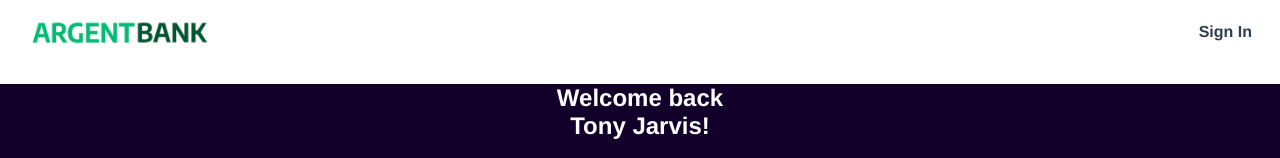
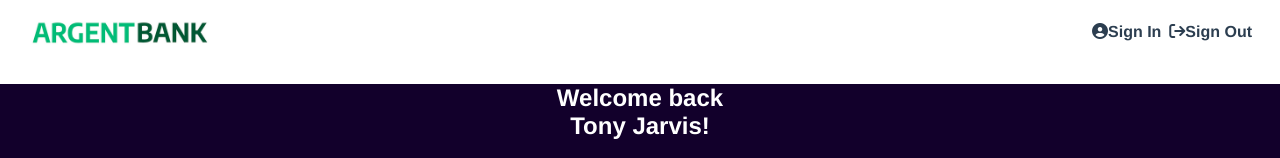
Before and after one commit to thomahawok/MonnierThomas_13_21052022, a React (Create React App) app: page /Profile in a window 1280 px wide. Shown: the top 158 px of the page. Built offline with nearby package versions, Linux system fonts and the light colour scheme; sample sign-in values are in the browser's storage.

Commit message:
fix issue logout-feature

```diff
--- a/public/index.html
+++ b/public/index.html
@@ -24,6 +24,7 @@
       work correctly both with client-side routing and a non-root public URL.
       Learn how to configure a non-root public URL by running `npm run build`.
     -->
+    <script src="https://kit.fontawesome.com/c3fed30557.js" crossorigin="anonymous"></script>
     <title>React App</title>
   </head>
   <body>
--- a/src/App.js
+++ b/src/App.js
@@ -7,10 +7,9 @@ import SignIn from './pages/SingIn'
 import Footer from './components/Footer'
 import Profile from './pages/Profile'
 import Error from './pages/Error'
-//import authContext from './contexts/authContext'
 import AuthContext from './contexts/authContext'
-import { isAuthenticatedFun } from './services/authAPI'
-//import PrivateRoute from './components/PrivateRoute'
+import authAPI from './services/authAPI'
+import PrivateRoute from './components/PrivateRoute'
 
 /**
  *
@@ -18,7 +17,9 @@ import { isAuthenticatedFun } from './services/authAPI'
  */
 
 function App() {
-  const [isAuthenticated, setIsAuthenticated] = useState(isAuthenticatedFun)
+  const [isAuthenticated, setIsAuthenticated] = useState(
+    authAPI.isAuthenticated
+  )
 
   return (
     <AuthContext.Provider value={{ isAuthenticated, setIsAuthenticated }}>
@@ -28,8 +29,10 @@ function App() {
           <Routes>
             <Route path="/" element={<Home />} />
             <Route path="/signIn" element={<SignIn />} />
-            <Route path="/Profile" element={<Profile />} />
-            {/*<PrivateRoute path="/Profile" element={<Profile />} />*/}
+            <Route path="/Profile" element={<PrivateRoute />}>
+              <Route path="/Profile" element={<Profile />} />
+            </Route>
+
             <Route path="*" element={<Error />} />
           </Routes>
         </section>
--- /dev/null
+++ b/src/components/ClearLocalStorage.js
@@ -0,0 +1,11 @@
+//@ts-check
+import { useContext } from 'react'
+
+import AuthContext from '../contexts/authContext'
+
+export function ClearLocalStorage() {
+  window.localStorage.clear()
+  console.log(useContext(AuthContext))
+  const { setIsAuthenticated } = useContext(AuthContext)
+  setIsAuthenticated(false)
+}
--- a/src/components/Header.jsx
+++ b/src/components/Header.jsx
@@ -1,13 +1,17 @@
 //@ts-check
+import { useContext } from 'react'
 import { Link } from 'react-router-dom'
 import argentBankLogo from '../assets/img/argentBankLogo.png'
-
+import AuthContext from '../contexts/authContext'
+import { ClearLocalStorage } from '../components/ClearLocalStorage'
 /**
  * Component - Header
  * @returns {React.ReactElement} JSX.Element - header component
  */
 
 function Header() {
+  const { isAuthenticated } = useContext(AuthContext)
+  console.log(isAuthenticated)
   return (
     <header>
       <nav className="main-nav">
@@ -24,6 +28,16 @@ function Header() {
             <i className="fa fa-user-circle"></i>
             Sign In
           </Link>
+          {isAuthenticated && (
+            <Link
+              className="main-nav-item"
+              onClick={() => ClearLocalStorage()}
+              to="/"
+            >
+              <i className="fa-solid fa-arrow-right-from-bracket" />
+              Sign Out
+            </Link>
+          )}
         </div>
       </nav>
     </header>
--- a/src/components/PrivateRoute.js
+++ b/src/components/PrivateRoute.js
@@ -1,17 +1,12 @@
 import { useContext } from 'react'
 import AuthContext from '../contexts/authContext'
-import { useNavigate, Route } from 'react-router-dom'
-import { isAuthenticatedFun } from '../services/authAPI'
-
-function PrivateRoute(path, component) {
-  const { IsAuthenticated } = useContext(AuthContext)
-  const { location } = useNavigate()
-  if (isAuthenticatedFun) {
-    return <Route path={path} component={component} />
-  } else if (!IsAuthenticated && location.pathname == '/signIn') {
-    //return <Redirect to="/" />
-  } else {
-    //return <Redirect to="/" />
-  }
+import { Navigate, Outlet } from 'react-router-dom'
+//import authAPI from '../services/authAPI'
+/**
+ * @returns {React.ReactElement} JSX.Element - the user main page with API data
+ */
+function PrivateRoute() {
+  const { isAuthenticated } = useContext(AuthContext)
+  return isAuthenticated ? <Outlet /> : <Navigate to="/" />
 }
 export default PrivateRoute
--- a/src/contexts/authContext.js
+++ b/src/contexts/authContext.js
@@ -1,7 +1,6 @@
 import React from 'react'
-const auth = {
+
+export default React.createContext({
   isAuthenticated: false,
   setIsAuthenticated: (value) => {},
-}
-
-export default React.createContext(auth)
+})
--- a/src/pages/SingIn.jsx
+++ b/src/pages/SingIn.jsx
@@ -1,11 +1,10 @@
 //@ts-check
 
-import { Link } from 'react-router-dom'
+import { Link, useNavigate, Navigate } from 'react-router-dom'
 import { Button } from '@material-ui/core'
 import { useContext, useState } from 'react'
-import { authenticate } from '../services/authAPI'
+import authAPI from '../services/authAPI'
 import AuthContext from '../contexts/authContext'
-import { useNavigate } from 'react-router-dom'
 
 /**
  * Component - SingIn
@@ -13,32 +12,29 @@ import { useNavigate } from 'react-router-dom'
  */
 
 function SingIn() {
-  const history = useNavigate()
-  const [singInUser, setSignInUser] = useState({
+  let navigate = useNavigate()
+
+  const [credientials, setCredientials] = useState({
     email: '',
     password: '',
   })
   const { setIsAuthenticated } = useContext(AuthContext)
-  console.log({ setIsAuthenticated })
-  console.log(AuthContext)
 
   function handelChange({ currentTarget }) {
     const { value, name } = currentTarget
-
-    setSignInUser({
-      ...singInUser,
+    setCredientials({
+      ...credientials,
       [name]: value,
     })
   }
 
-  function handelSubmit(e) {
+  async function handelSubmit(e) {
     e.preventDefault()
     try {
-      authenticate(singInUser)
+      await authAPI.authenticated(credientials)
       setIsAuthenticated(true)
-      //history('../Profile', { replace: true })
-      console.log(history)
-      console.log(setIsAuthenticated)
+      //<Navigate to="/login" />
+      navigate('../Profile', { replace: true })
     } catch (error) {
       console.log(error)
     }
--- a/src/services/authAPI.js
+++ b/src/services/authAPI.js
@@ -2,26 +2,35 @@ import { URL_LOGIN } from '../config'
 import axios from 'axios'
 import jwtDecode from 'jwt-decode'
 
-export async function authenticate(singInUser) {
-  console.log(singInUser)
-  console.log(URL_LOGIN)
+/**
+ * @description - This function is used to login a user
+ * @param {string} email - The user email
+ * @param {string} password - The user password
+ * @returns {Promise<any>} - The promise with the user data
+ * @throws {Error} - If the user is not found or the password is incorrect
+ */
 
-  const response = await axios.post(URL_LOGIN, singInUser).then((data) => {
-    //window.localStorage.setItem('authToken', data.data.body.token)
-    axios.defaults.headers['Autorization'] = 'Bearer ' + data.data.body.token
-    console.log(singInUser)
-    console.log(data)
-    console.log(isAuthenticatedFun())
-  })
-
-  return response
+function authenticated(credientials) {
+  return axios
+    .post(URL_LOGIN, credientials)
+    .then((res) => res.data)
+    .then((data) => {
+      window.localStorage.setItem('authToken', data.body.token)
+      //window.localStorage.setItem('username', data.useur.useurname)
+      //axios.defaults.headers.common['Authorization'] =  'Bearer ' + data.data.body.token
+      //console.log(singInUser)
+      console.log(data)
+      console.log(axios.defaults.headers)
+      console.log(isAuthenticated())
+    })
 }
 
-export function isAuthenticatedFun() {
+function isAuthenticated() {
   const token = window.localStorage.getItem('authToken')
   console.log(token)
   if (token) {
     const { exp } = jwtDecode(token)
+    console.log(exp)
 
     if (exp * 1000 > new Date().getTime()) {
       return true
@@ -29,3 +38,9 @@ export function isAuthenticatedFun() {
   }
   return false
 }
+
+const authAPI = {
+  authenticated,
+  isAuthenticated,
+}
+export default authAPI
```
